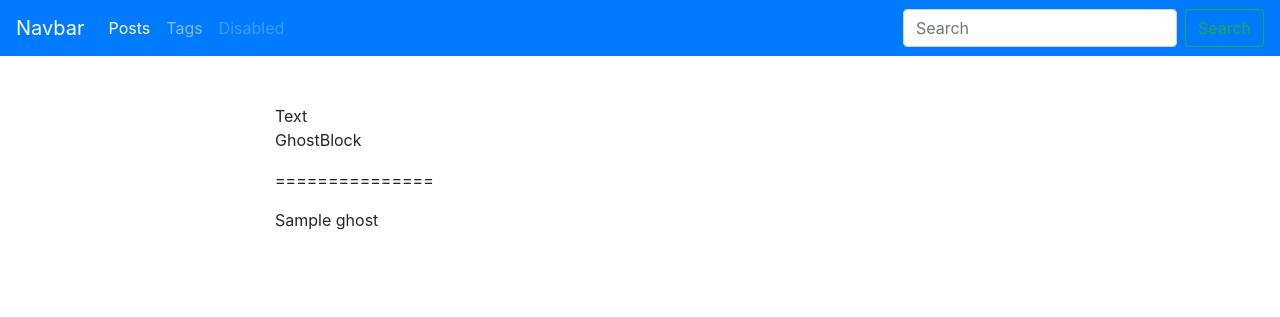
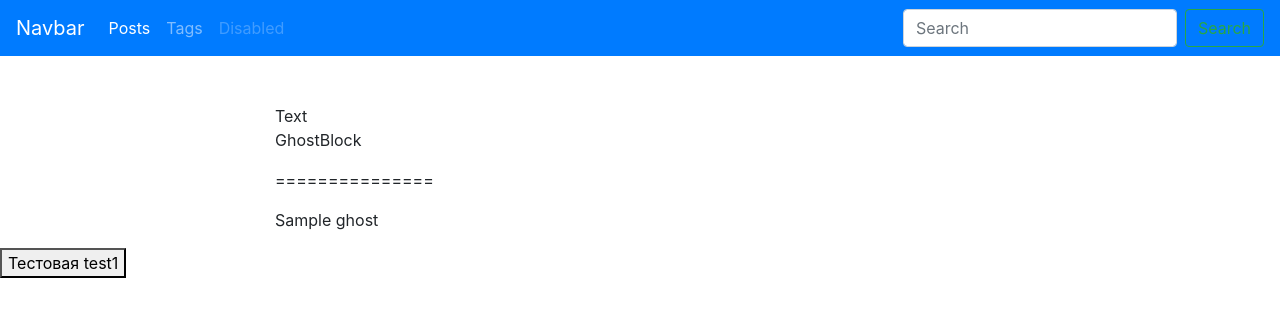
Before and after one commit to UlvacMoscow/Django_projects, a Django app: page /sand/ in a window 1280 px wide. Shown: the top 317 px of the page. Run offline with Django 3.2, Linux system fonts and the light colour scheme; tables that the repository leaves empty hold one stand-in row (values such as "Sample post"); some libraries are stand-ins or nearby versions.

Commit message:
connect vuejs

```diff
--- a/Django blog/app/blogengine/templates/base.html
+++ b/Django blog/app/blogengine/templates/base.html
@@ -100,6 +100,18 @@
         </div>
     {% endif %}
 
-
+<footer id="app">
+    <button type="button" name="button">Тестовая ${ test }</button>
+</footer>
+<script src="https://cdn.jsdelivr.net/npm/vue"></script>
+<script>
+    new Vue({
+        delimiters: ['${', '}'],
+        el: '#app',
+        data: {
+            test: 'test1'
+        }
+    })
+</script>
 </body>
 </html>
```
